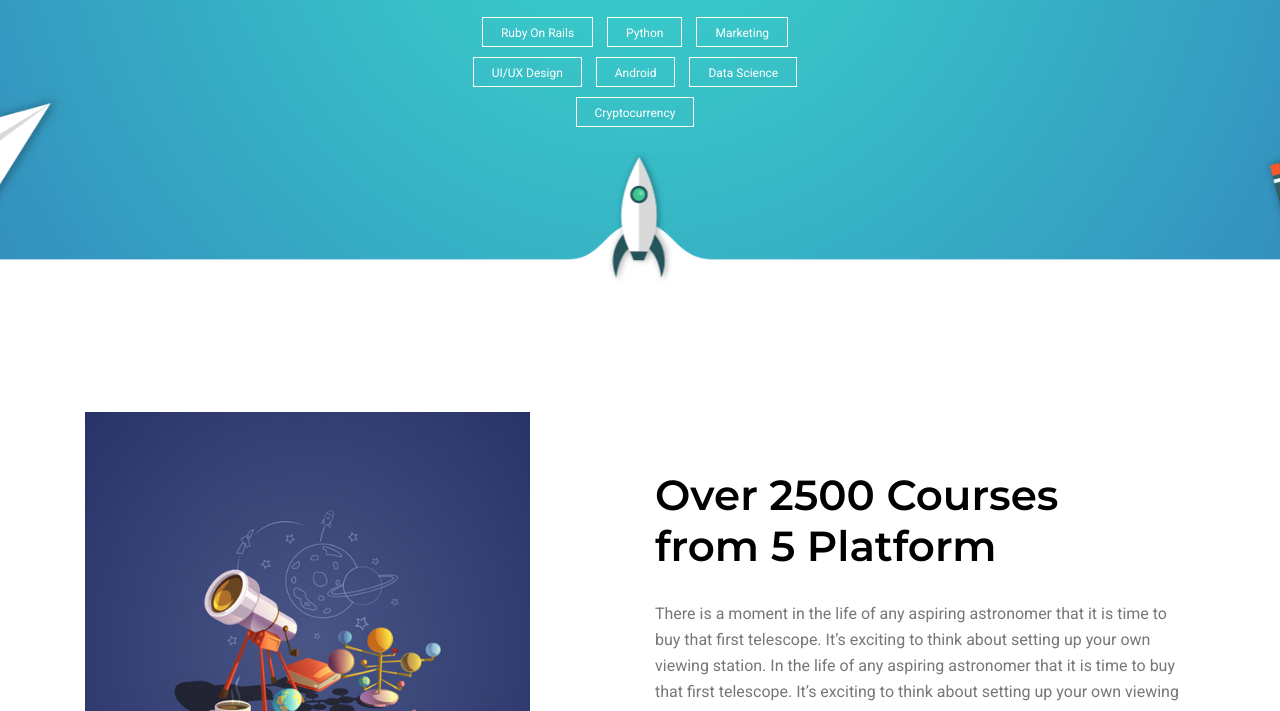
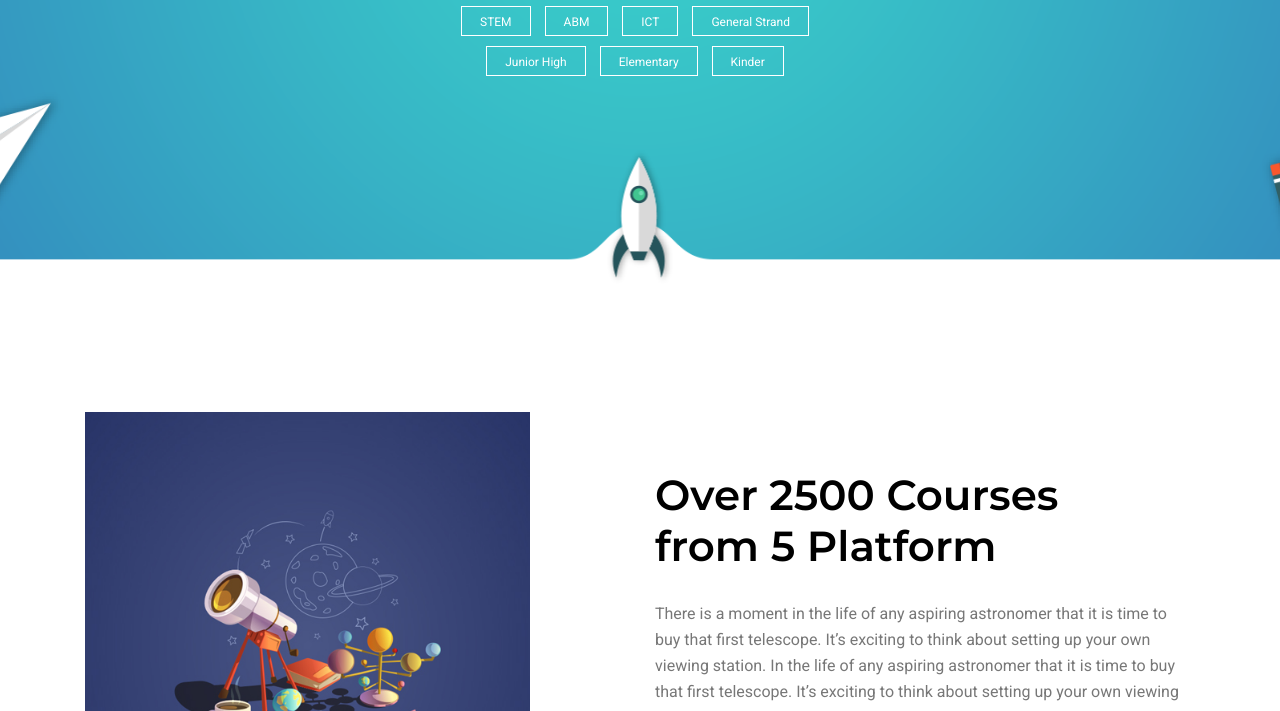
Before and after one commit to sephinah/educcentralph, a plain HTML site: page index.html in a window 1280 px wide. Shown: the part 538-1249 px from the top of the page. Drawn offline with nearby package versions, Linux system fonts and the light colour scheme; some packages are replaced by stand-ins of ours.

Commit message:
Update index.html

```diff
--- a/index.html
+++ b/index.html
@@ -76,33 +76,29 @@
 		<div class="container">
 			<div class="row fullscreen d-flex align-items-center justify-content-center">
 				<div class="banner-content col-lg-8 col-md-12">
-					<h1 class="wow fadeIn" data-wow-duration="4s">The Philippine's Open Online Learning Education <br> It's FREE!</h1>
+					<br><br><br>
+					<h1 class="wow fadeIn" data-wow-duration="4s">The Philippine's Open Online Learning Education. It's FREE!</h1>
 					<p class="text-white">
 						Educcentral Philippine is an Open Online Learning Education Platform which promotes open access to education towards uplifting the quality of life and living.
 					</p>
 
-					<div class="input-wrap">
-						<form action="" class="form-box d-flex justify-content-between">
+					<!--<div class="input-wrap">
+						<form action="#" class="form-box d-flex justify-content-between">
 							<input type="text" placeholder="Search Courses" class="form-control" name="username">
 							<button type="submit" class="btn search-btn">Search</button>
 						</form>
-					</div>
+					</div>-->
 
 					<h4 class="text-white">Top courses</h4>
 
 					<div class="courses pt-20">
-						<a href="#" data-wow-duration="1s" data-wow-delay=".3s" class="primary-btn transparent mr-10 mb-10 wow fadeInDown">Ruby
-							on Rails</a>
-						<a href="#" data-wow-duration="1s" data-wow-delay=".6s" class="primary-btn transparent mr-10 mb-10 wow fadeInDown">Python</a>
-						<a href="#" data-wow-duration="1s" data-wow-delay=".9s" class="primary-btn transparent mr-10 mb-10 wow fadeInDown">Marketing</a>
-						<a href="#" data-wow-duration="1s" data-wow-delay="1.2s" class="primary-btn transparent mr-10 mb-10 wow fadeInDown">UI/UX
-							Design
-						</a>
-						<a href="#" data-wow-duration="1s" data-wow-delay="1.5s" class="primary-btn transparent mr-10 mb-10 wow fadeInDown">Android</a>
-						<a href="#" data-wow-duration="1s" data-wow-delay="1.8s" class="primary-btn transparent mr-10 mb-10 wow fadeInDown">Data
-							Science
-						</a>
-						<a href="#" data-wow-duration="1s" data-wow-delay="2.1s" class="primary-btn transparent mr-10 mb-10 wow fadeInDown">Cryptocurrency</a>
+						<a href="#" data-wow-duration="1s" data-wow-delay=".3s" class="primary-btn transparent mr-10 mb-10 wow fadeInDown">STEM</a>
+						<a href="#" data-wow-duration="1s" data-wow-delay=".6s" class="primary-btn transparent mr-10 mb-10 wow fadeInDown">ABM</a>
+						<a href="#" data-wow-duration="1s" data-wow-delay=".9s" class="primary-btn transparent mr-10 mb-10 wow fadeInDown">ICT</a>
+						<a href="#" data-wow-duration="1s" data-wow-delay="1.2s" class="primary-btn transparent mr-10 mb-10 wow fadeInDown">General Strand</a>
+						<a href="#" data-wow-duration="1s" data-wow-delay="1.5s" class="primary-btn transparent mr-10 mb-10 wow fadeInDown">Junior High</a>
+						<a href="#" data-wow-duration="1s" data-wow-delay="1.8s" class="primary-btn transparent mr-10 mb-10 wow fadeInDown">Elementary</a>
+						<a href="#" data-wow-duration="1s" data-wow-delay="2.1s" class="primary-btn transparent mr-10 mb-10 wow fadeInDown">Kinder</a>
 					</div>
 				</div>
 			</div>
```
